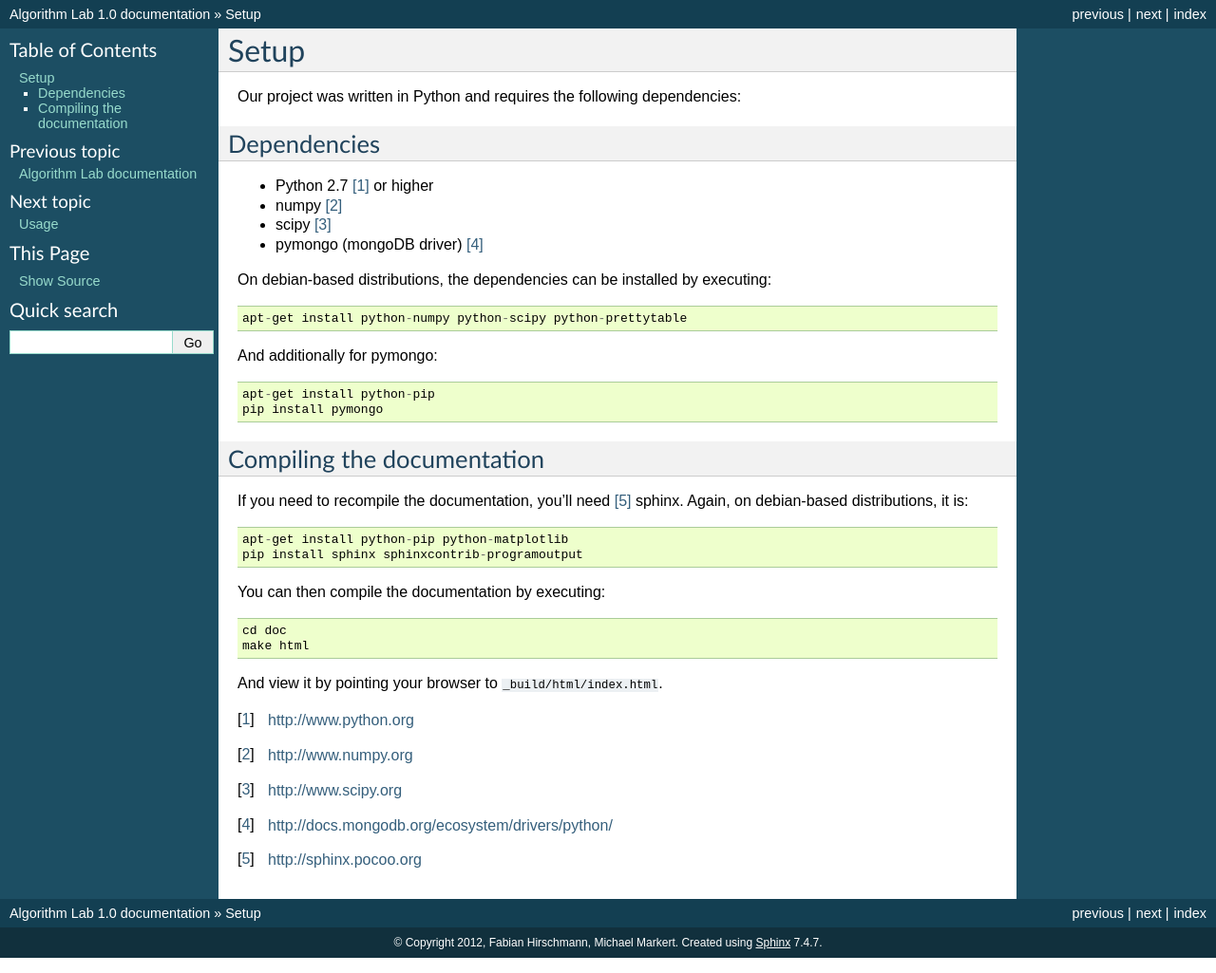
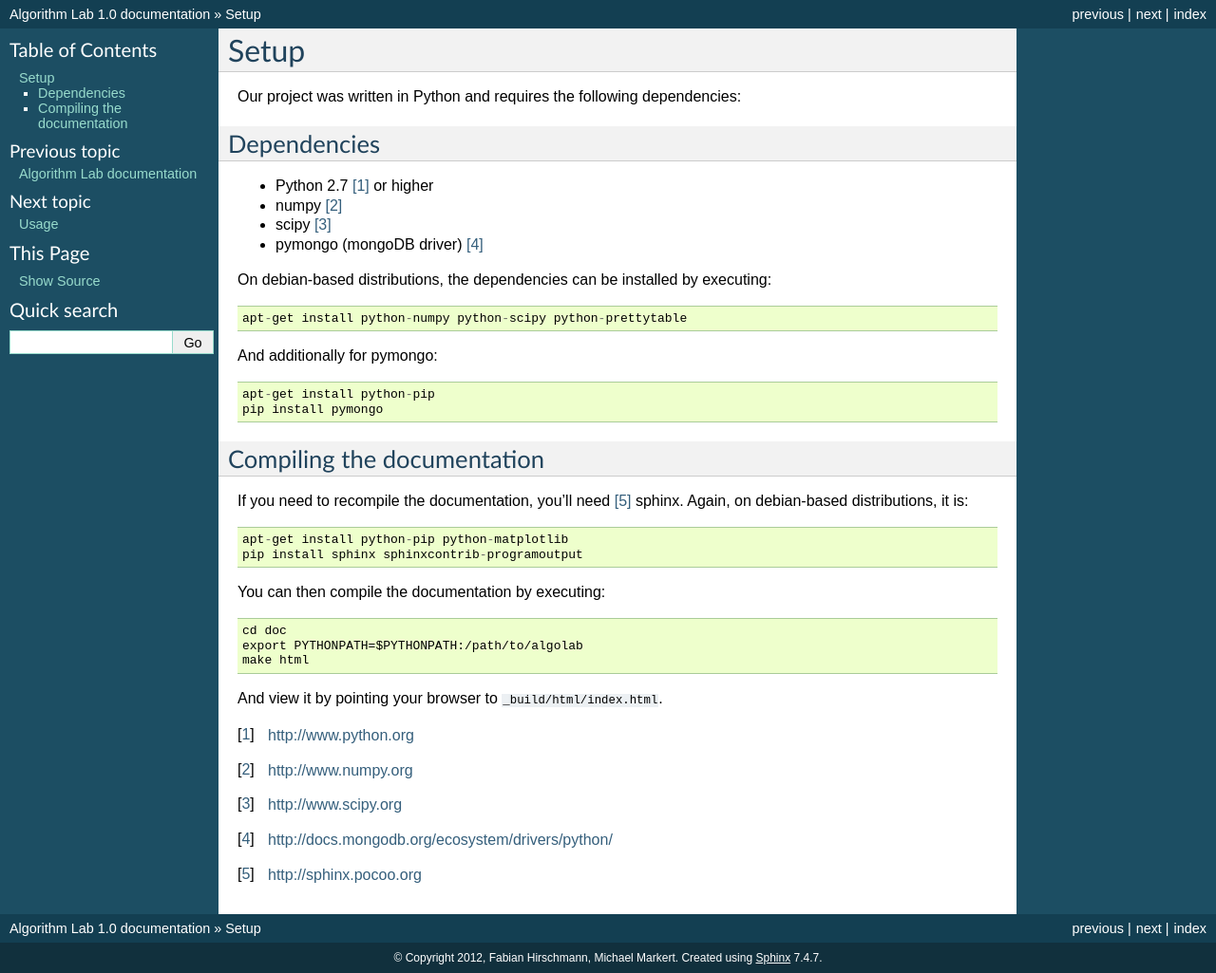
Before and after one commit to fhirschmann/algolab, a Sphinx documentation site: the page built from doc/setup.rst, in a window 1280 px wide. Shown: the whole page at 95% size. Built offline with Sphinx 7.4.7, drawn with Linux system fonts in a browser that asks for light colours; formulas are drawn with MathJax 3.

Commit message:
document pythonpath

```diff
--- a/doc/setup.rst
+++ b/doc/setup.rst
@@ -37,6 +37,7 @@ If you need to recompile the documentation, you'll need
 You can then compile the documentation by executing::
 
     cd doc
+    export PYTHONPATH=$PYTHONPATH:/path/to/algolab
     make html
 
 And view it by pointing your browser to :file:`_build/html/index.html`.
```
